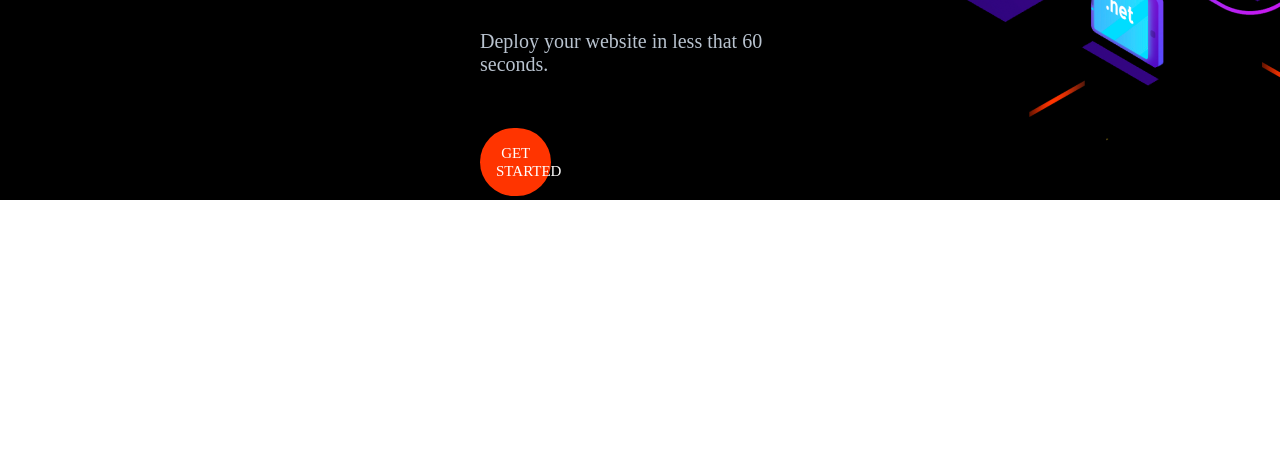
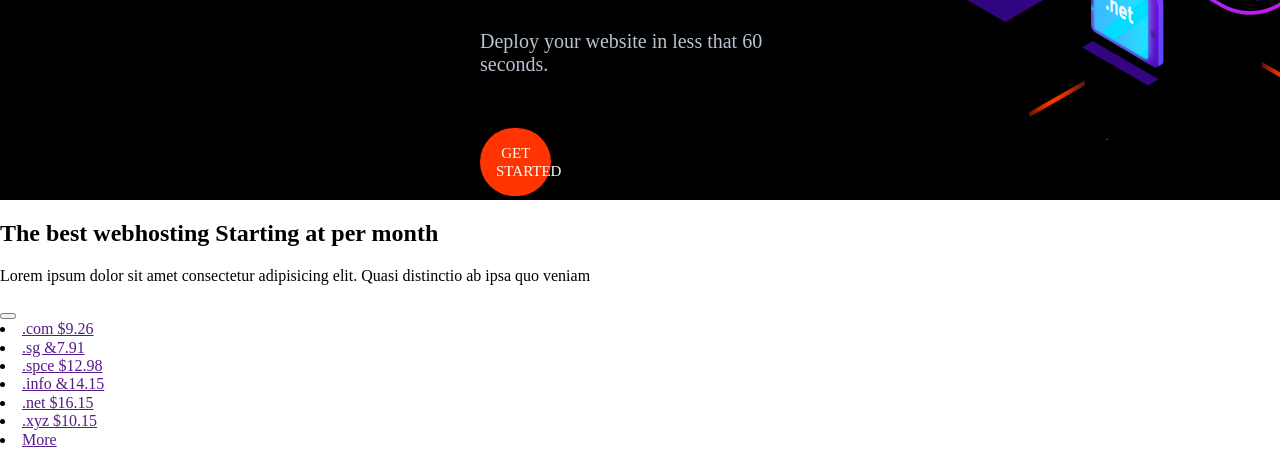
Before and after one commit to kenny5144/mshify, a plain HTML site: page index.html in a window 1280 px wide. Shown: the part 600-1049 px from the top of the page. Before the commit the page ends 906 px from the top, so only its background shows below. Drawn offline with Linux system fonts and the light colour scheme.

Commit message:
end of day

```diff
--- a/index.html
+++ b/index.html
@@ -44,5 +44,24 @@
         </div>
       </div>
     </section>
+    <div>
+      <h2>The best webhosting Starting at per month</h2>
+      <p>
+        Lorem ipsum dolor sit amet consectetur adipisicing elit. Quasi
+        distinctio ab ipsa quo veniam
+      </p>
+      <button></button>
+      <div>
+        <li><a href="">.com $9.26</a></li>
+        <li><a href="">.sg &7.91</a></li>
+        <li><a href="">.spce $12.98</a></li>
+        <li><a href="">.info &14.15 </a></li>
+        <li><a href="">.net $16.15</a></li>
+        <li><a href="">.xyz $10.15</a></li>
+        <li><a href=""> More</a></li>
+      </div>
+
+      <div></div>
+    </div>
   </body>
 </html>
```
